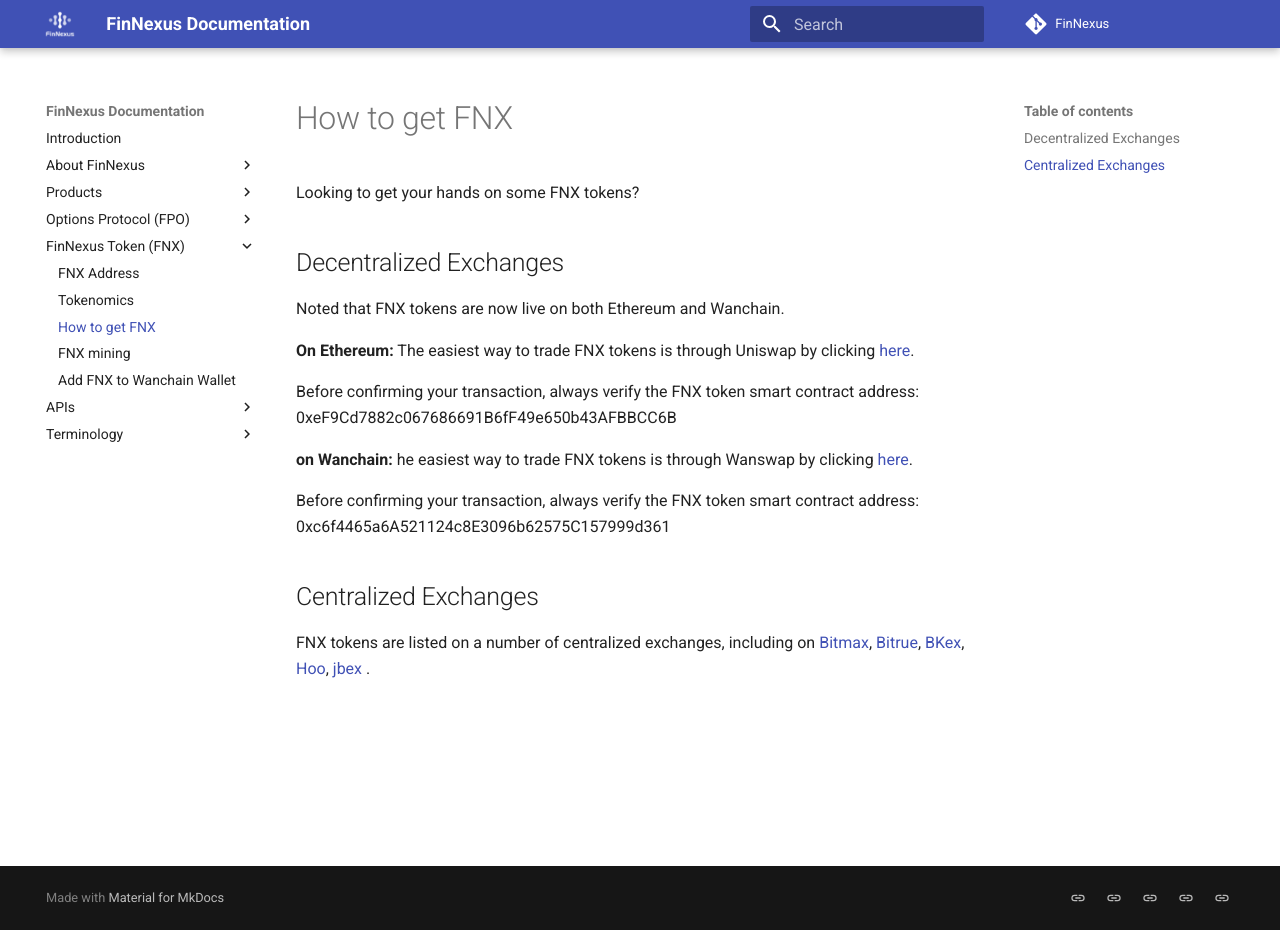
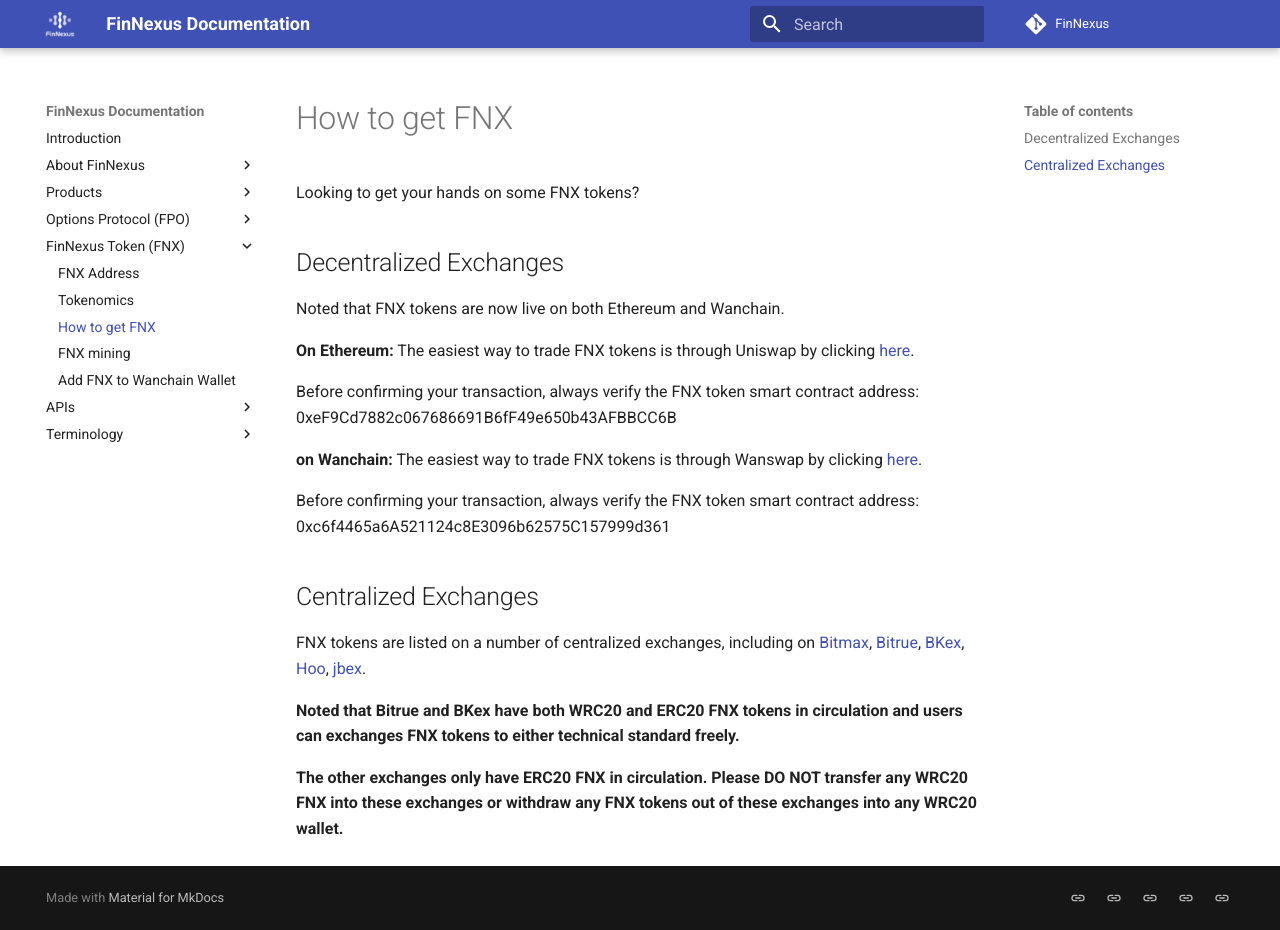
Before and after one commit to Phoenix-Finance/Phoenix-Documentation, an MkDocs documentation site: the page built from content/token/howtogetfnx.md, in a window 1280 px wide and 930 px high. Built offline with MkDocs 1.6.1 and Material for MkDocs 9.7.7, drawn with Linux system fonts in a browser that asks for light colours.

Commit message:
howtogetfnx 2

```diff
--- a/content/token/howtogetfnx.md
+++ b/content/token/howtogetfnx.md
@@ -8,10 +8,14 @@ Noted that FNX tokens are now live on both Ethereum and Wanchain.
 
 Before confirming your transaction, always verify the FNX token smart contract address: 0xeF9Cd7882c067686691B6fF49e650b43AFBBCC6B
 
-**on Wanchain:** he easiest way to trade FNX tokens is through Wanswap by clicking [here](https://wanswap.finance/#/swap).
+**on Wanchain:** The easiest way to trade FNX tokens is through Wanswap by clicking [here](https://wanswap.finance/#/swap).
 
 Before confirming your transaction, always verify the FNX token smart contract address: 0xc6f4465a6A521124c8E3096b62575C157999d361
 
 ## Centralized Exchanges
 
-FNX tokens are listed on a number of centralized exchanges, including on [Bitmax](https://bitmax.io/en/basic/cashtrade-spottrading/usdt/fnx), [Bitrue](https://www.bitrue.com/), [BKex](https://www.bkex.com/#/trade/FNX_USDT), [Hoo](https://hoo.com/spot/fnx-usdt), [jbex](https://www.jbex.com/exchange/FNX/USDT) .
+FNX tokens are listed on a number of centralized exchanges, including on [Bitmax](https://bitmax.io/en/basic/cashtrade-spottrading/usdt/fnx), [Bitrue](https://www.bitrue.com/), [BKex](https://www.bkex.com/#/trade/FNX_USDT), [Hoo](https://hoo.com/spot/fnx-usdt), [jbex](https://www.jbex.com/exchange/FNX/USDT).
+
+**Noted that Bitrue and BKex have both WRC20 and ERC20 FNX tokens in circulation and users can exchanges FNX tokens to either technical standard freely.**
+
+**The other exchanges only have ERC20 FNX in circulation. Please DO NOT transfer any WRC20 FNX into these exchanges or withdraw any FNX tokens out of these exchanges into any WRC20 wallet.**
```
